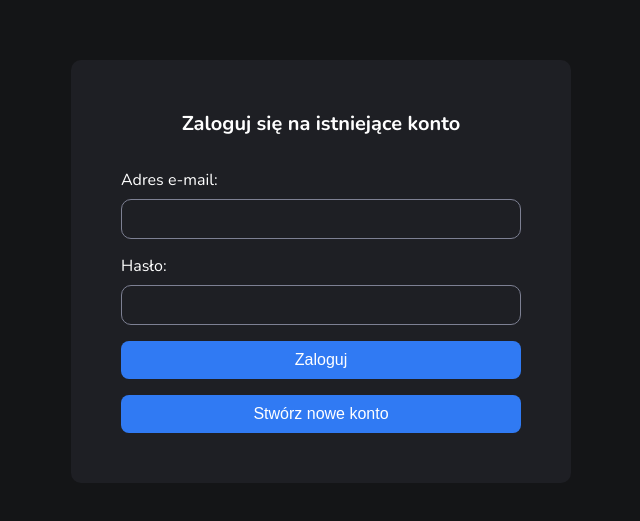
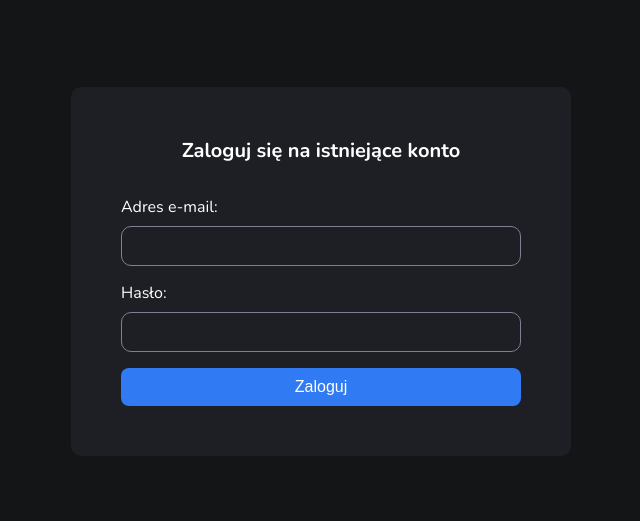
Before and after one commit to JRKKRUPICKI/Praca-Dyplomowa-Frontend, a React (Create React App) app: page / in a window 1280 px wide. Shown: the part 129-650 px from the top of the page, without its empty margins (319-959 px from the left). Built offline with nearby package versions, Linux system fonts and the light colour scheme.

Commit message:
Wyłączenie rejestracji nauczycieli

```diff
--- a/src/pages/teacher-login.page.tsx
+++ b/src/pages/teacher-login.page.tsx
@@ -148,7 +148,7 @@ export default function TeacherLoginPage() {
                     {passwordError && <Error>{passwordError}</Error>}
                     <Button onClick={() => handleLogin()}>Zaloguj</Button>
                     {error && <Error>{error}</Error>}
-                    <Button onClick={() => changeAuthType()}>Stwórz nowe konto</Button>
+                    {/* <Button onClick={() => changeAuthType()}>Stwórz nowe konto</Button> */}
                 </>) : (<>
                     <Title>Stwórz nowe konto</Title>
                     <InputLabel>Adres e-mail:</InputLabel>
```
